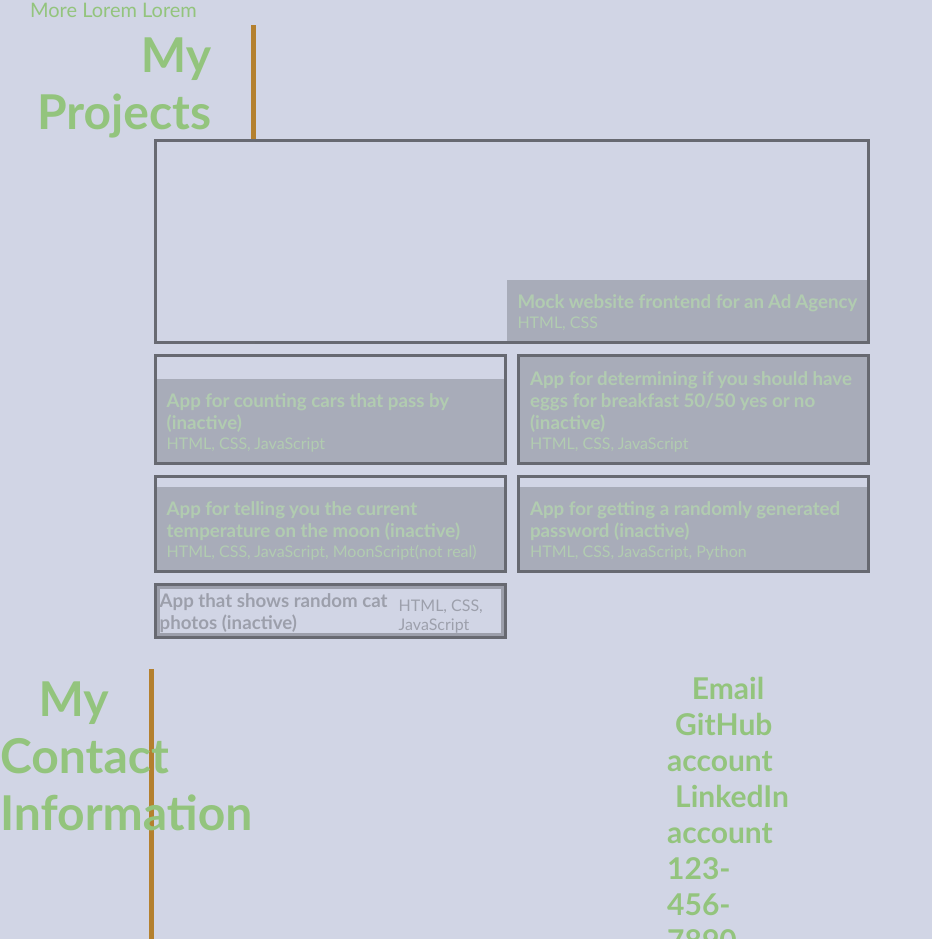
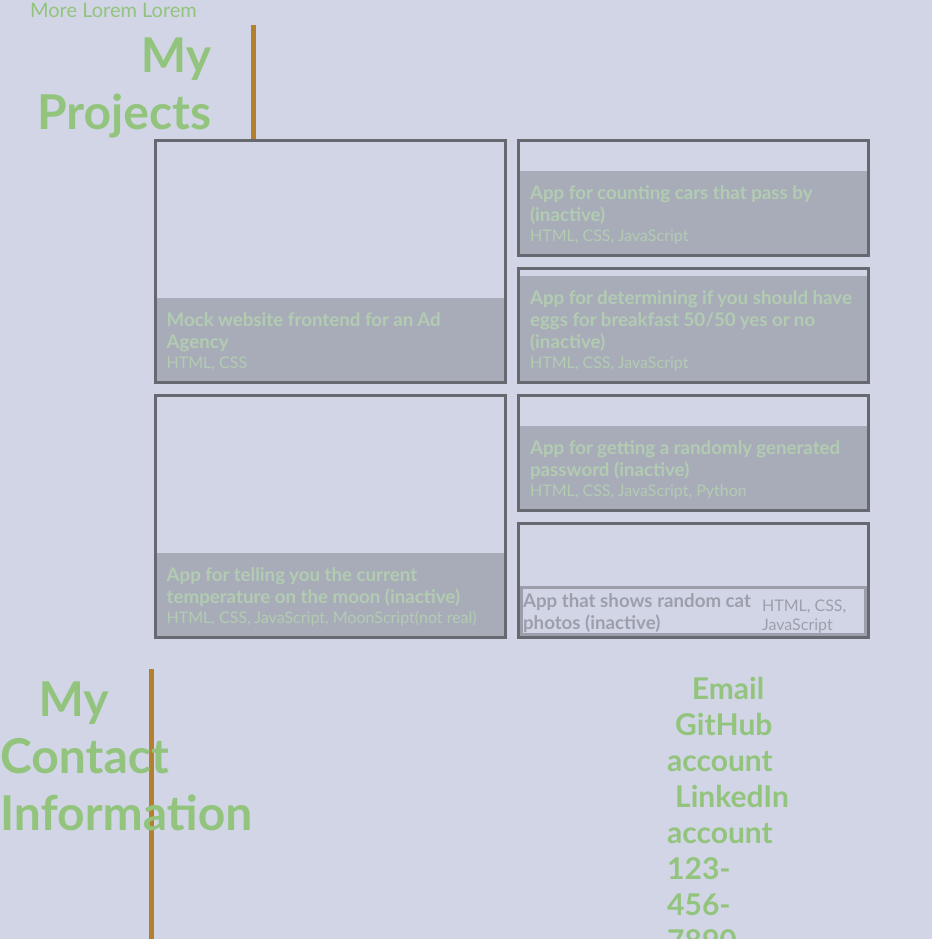
Before and after one commit to ConnorLuks/PortfolioChallenge2, a plain HTML site: page index.html in a window 1280 px wide. Shown: the part 933-1872 px from the top of the page, without its empty margins (0-932 px from the left). Drawn offline with Linux system fonts and the light colour scheme.

Commit message:
fixed some of the boxes for projects

```diff
--- a/assets/css/style.css
+++ b/assets/css/style.css
@@ -179,7 +179,7 @@ header nav ul li a:hover {
 }
 
 .mock-website-frontend-for-an-ad-agency {
-    grid-column: 1/3;
+    grid-column: 1/2;
     grid-row: span 2;
     background-image: url("filler atm");
 }
@@ -196,6 +196,8 @@ header nav ul li a:hover {
 
 .current-moon-temperature {
     background-image: url("filler atm 4");
+    grid-column: 1/2;
+    grid-row: span 2;
 }
 
 .assign-a-random-password {
@@ -203,7 +205,7 @@ header nav ul li a:hover {
 }
 
 .random-cat-photo-generator {
-    background-image: url ("filler atm 6");
+    background-image: url("filler atm 6");
 }
 
 .project-label {
```
Also changed, not shown: index.html (+1 -2 lines).
